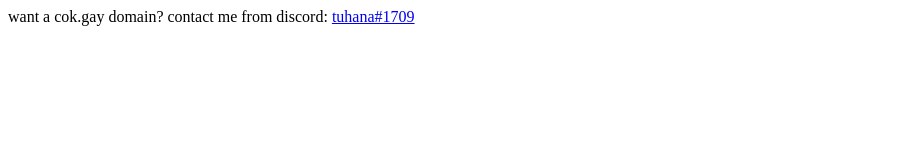
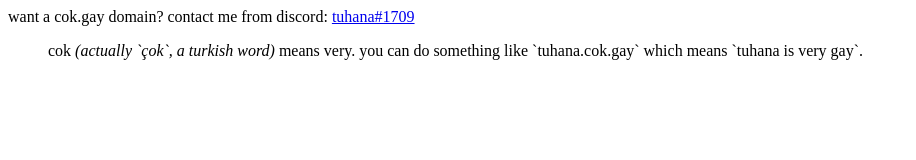
Before and after one commit to bentuhana/cok.gay, a plain HTML site: page index.html in a window 1280 px wide. Shown: the whole page, without its empty margins (0-916 px from the left). Drawn offline with Linux system fonts and the light colour scheme.

Commit message:
Update index.html

```diff
--- a/index.html
+++ b/index.html
@@ -1 +1,2 @@
 <p>want a cok.gay domain? contact me from discord: <a href="https://discord.com/users/990330297377755138">tuhana#1709</a></p>
+<blockquote>cok <i>(actually `çok`, a turkish word)</i> means very. you can do something like `tuhana.cok.gay` which means `tuhana is very gay`.</blockquote>
```
